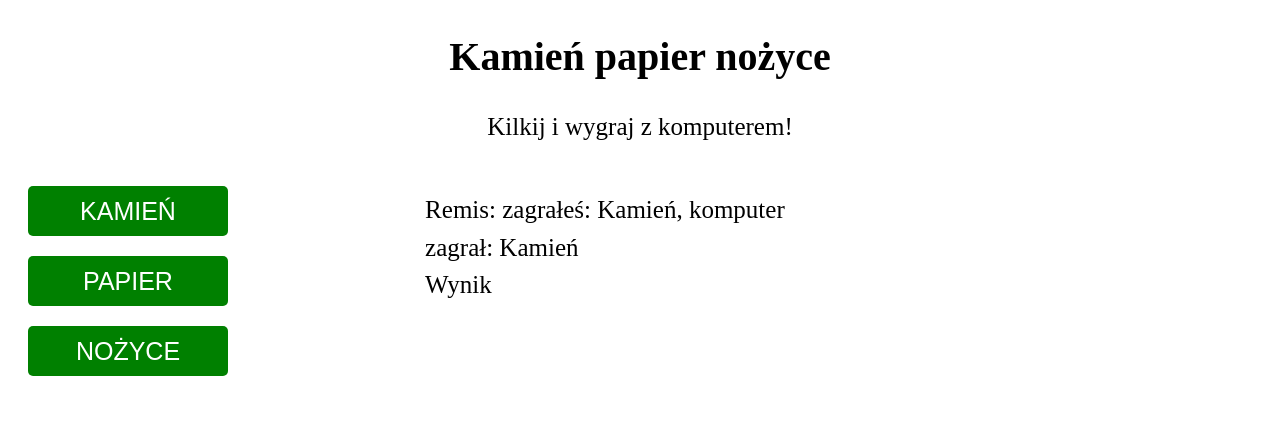
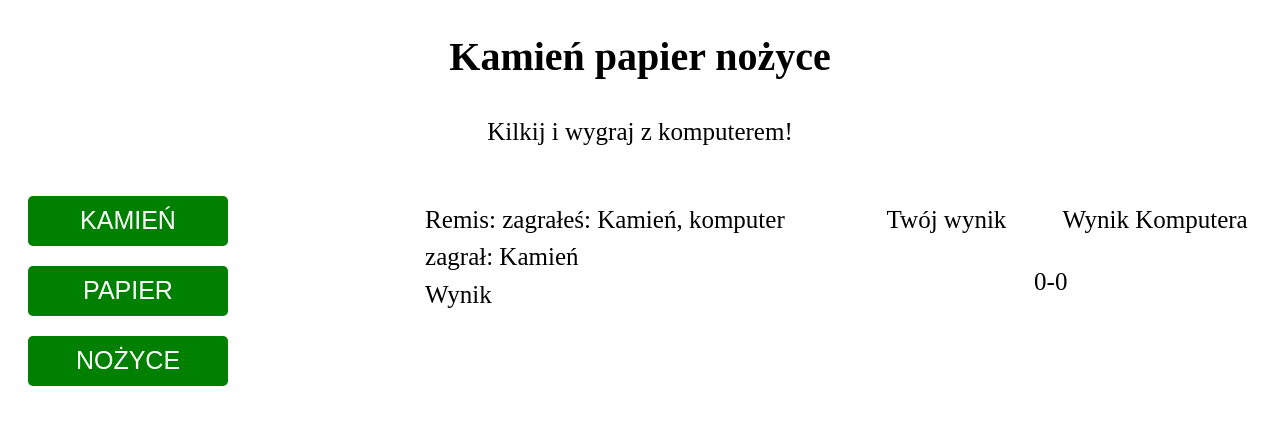
Before and after one commit to Kolumbryna22/Kamien-papier-nozyce, a plain HTML site: page index.html in a window 1280 px wide. Both pictures are taken after a click on the button "KAMIEŃ". Drawn offline with Linux system fonts and the light colour scheme.

Commit message:
liczenie wygranych rund

```diff
--- a/index.html
+++ b/index.html
@@ -20,7 +20,15 @@
     <section class="match">
         <p id="wynik">Wynik</p>
     </section>
-    <section class="score"></section>
+    <section class="score">
+        <div class="score-kolumn">
+            <p>Twój wynik</p>
+        </div>
+        <div class="score-kolumn">
+            <p>Wynik Komputera</p>
+        </div>
+        <p id="result"></p>
+    </section>
     <script src="js/javascript.js"></script>
 </body>
 </html>
--- a/js/javascript.js
+++ b/js/javascript.js
@@ -5,7 +5,10 @@
     var papier = document.getElementById('papier');
     var nozyce = document.getElementById('nozyce');
     var wynik = document.getElementById('wynik');
+    var result = document.getElementById('result');
     var komputer;
+    var wygranaGracz = 0;
+    var wygranaKomputer = 0;
 
     var randomNumber = function(n) {
         var n = parseInt(n, 10);
@@ -27,11 +30,16 @@
 
         if((this == kamien && komputer == 0) || (this == papier && komputer == 1) || (this == nozyce && komputer == 2)) {
             wynik.innerHTML = 'Remis: zagrałeś: ' + this.innerHTML + ', komputer zagrał: ' + checkKomputer() + '<br>' + wynik.innerHTML;
+            result.innerHTML = wygranaGracz + '-' + wygranaKomputer + '<br>' + result.innerHTML;
         }
         else if((this == kamien && komputer == 2) || (this == papier && komputer == 0) || (this == nozyce && komputer == 1)) {
             wynik.innerHTML = 'Wygrana: zagrałeś: ' + this.innerHTML + ', komputer zagrał: ' + checkKomputer() + '<br>' + wynik.innerHTML;
+            wygranaGracz++;
+            result.innerHTML = wygranaGracz + '-' + wygranaKomputer + '<br>' + result.innerHTML;
         } else {
             wynik.innerHTML = 'Przegrana: zagrałeś: ' + this.innerHTML + ', komputer zagrał: ' + checkKomputer() + '<br>' + wynik.innerHTML;
+            wygranaKomputer++;
+            result.innerHTML = wygranaGracz + '-' + wygranaKomputer + '<br>' + result.innerHTML;
         }
     };
 
--- a/sass/_general.scss
+++ b/sass/_general.scss
@@ -1,13 +1,9 @@
 $color: green;
 $size-p: 25px;
 
-section {
-    float: left;
-    width: 33%;
-}
-
 p {
     font-size: $size-p;
+    line-height: 1.5;
 }
 
 @mixin button-style($back-color, $color) {
@@ -27,4 +23,9 @@ p {
       border: 2px solid $back-color;
       color: $back-color;
     }
-  }
+}
+
+@mixin wyrownanie($width) {
+    float: left;
+    width: $width;
+}
--- a/sass/style.scss
+++ b/sass/style.scss
@@ -12,6 +12,10 @@ header {
     }
 }
 
+section {
+    @include wyrownanie(33%);
+}
+
 .choise {
     button {
         margin: 20px;
@@ -20,8 +24,11 @@ header {
     }
 }
 
-.match {
-    p {
-        line-height: 1.5;
+.score {
+    text-align: center;
+
+    .score-kolumn {
+        @include wyrownanie(50%);
+        text-align: center;
     }
 }
```
Also changed, not shown: css/style.css, 1 other file.
